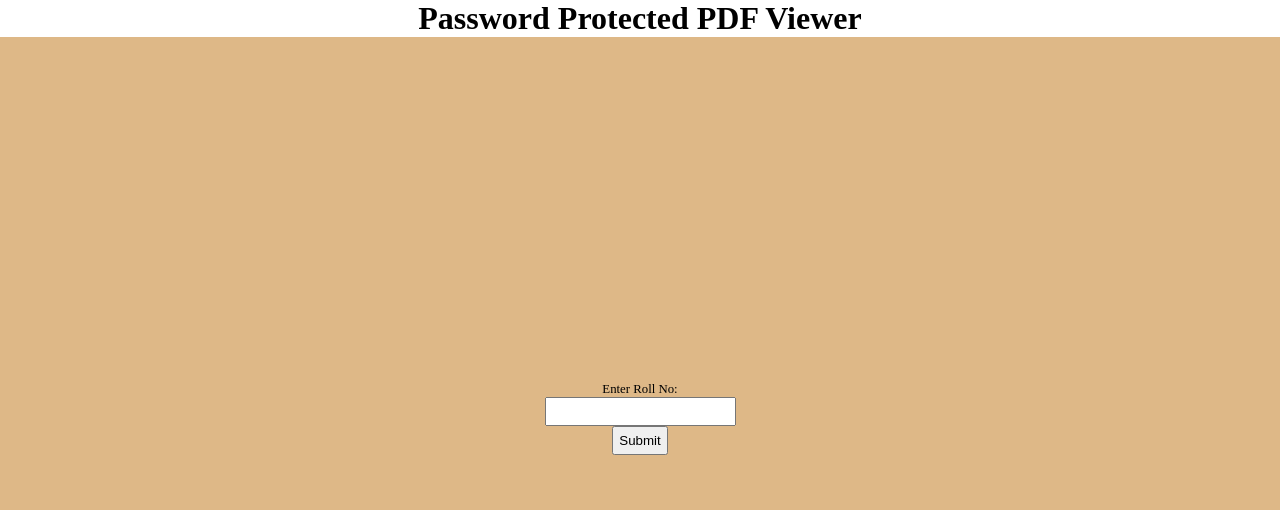
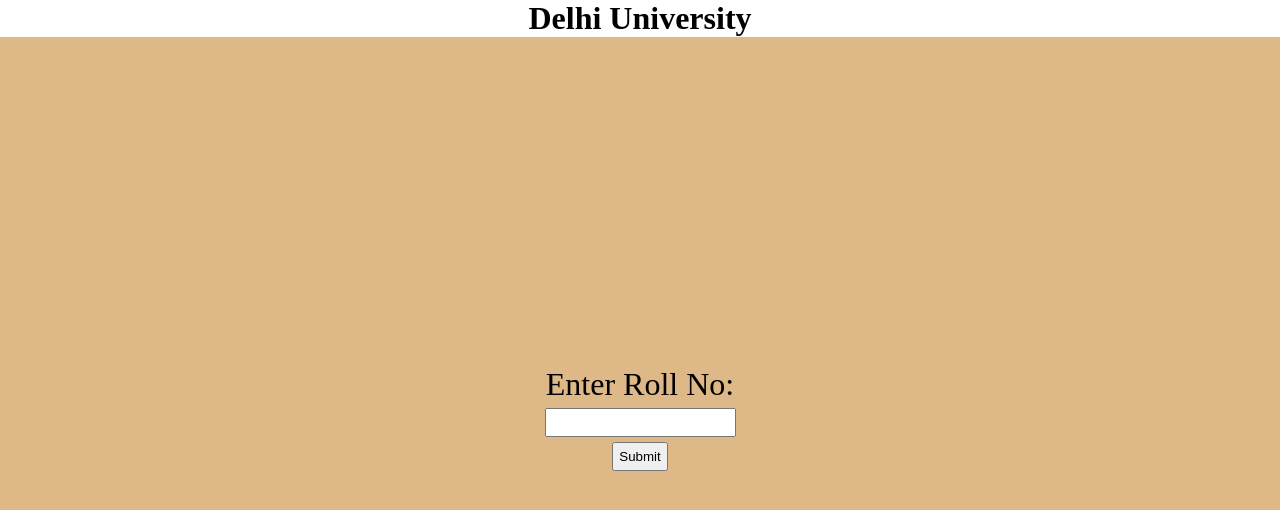
Before and after one commit to thevinnivicci/SOL-PDF, a plain HTML site: page index.html in a window 1280 px wide. Drawn offline with Linux system fonts and the light colour scheme.

Commit message:
added color and chnage text

```diff
--- a/index.html
+++ b/index.html
@@ -8,7 +8,7 @@
   </head>
   <body>
     <div class="container">
-      <h1>Password Protected PDF Viewer</h1>
+      <h1>Delhi University</h1>
       <form id="passwordForm">
         <label for="password">Enter Roll No:</label>
         <input type="password" id="password" required />
--- a/style.css
+++ b/style.css
@@ -20,13 +20,14 @@
     flex-direction: column;
     justify-content: center;
     align-items: center;
+    gap: 5px;
 
 }
 input{
     padding: 5px;
 }
 label{
-    font-size: 1vw;
+    font-size: 2rem;
 }
 button{
     padding: 5px;
```
